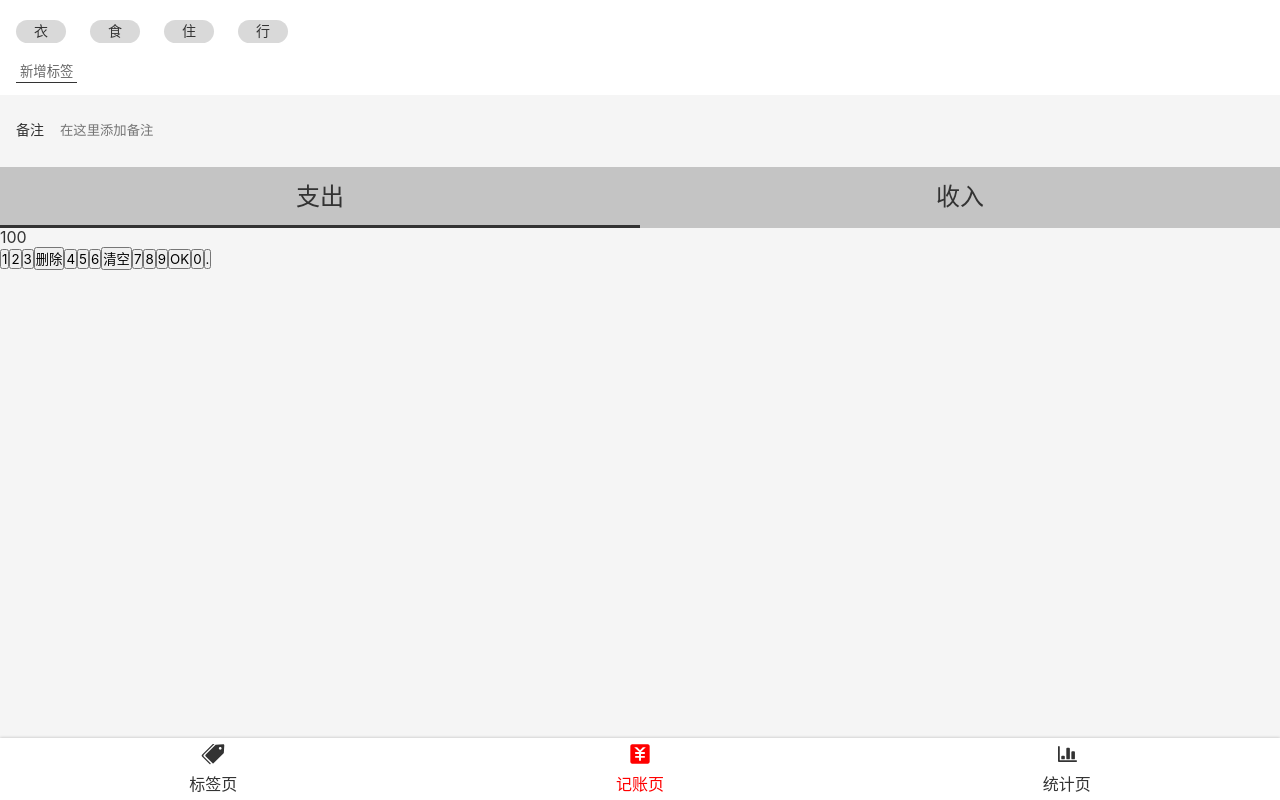
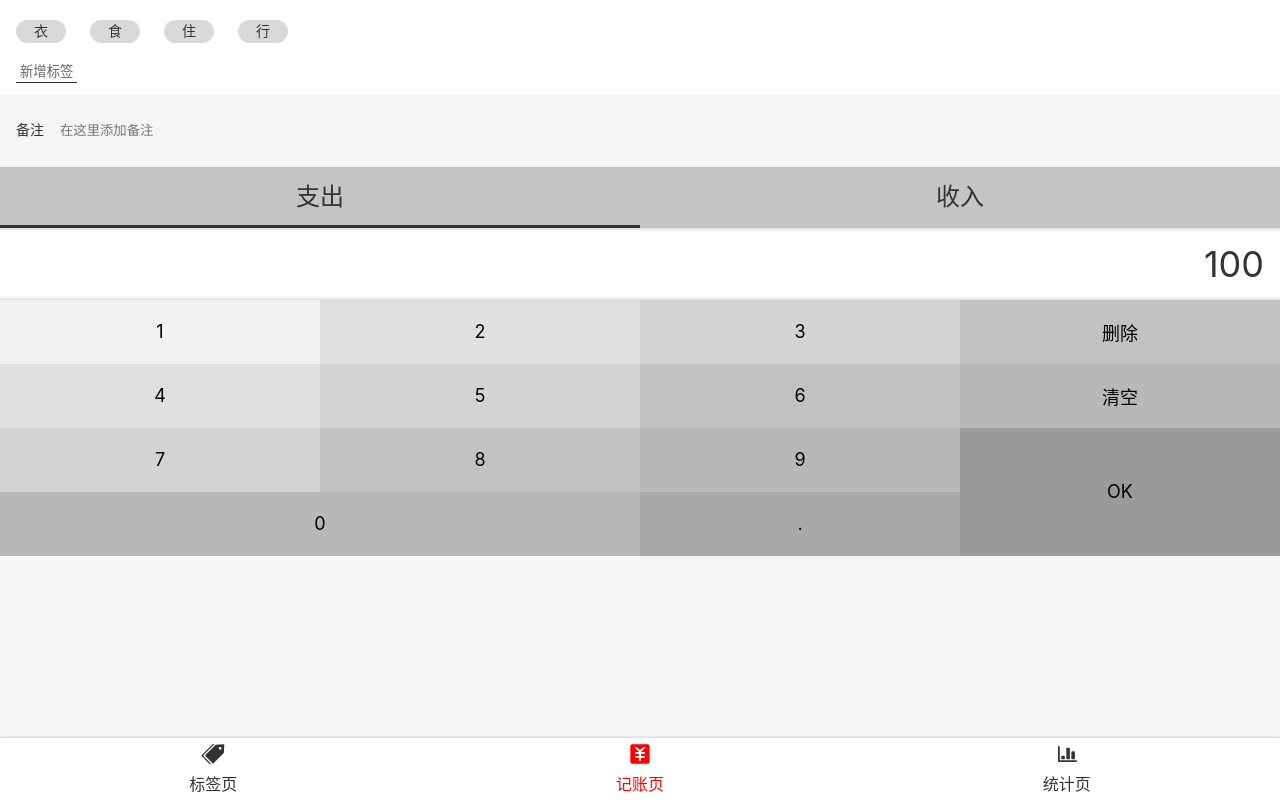
Before and after one commit to JimmeyCheung/morney-react, a React app: page /#/money in a window 1280 px wide. Built offline with nearby package versions, Linux system fonts and the light colour scheme.

Commit message:
完成Money组件数字面板UI

```diff
--- a/src/index.scss
+++ b/src/index.scss
@@ -20,3 +20,8 @@ button{
 :focus{
   outline: none;
 }
+.clearfix::after {
+  content: '';
+  display: block;
+  clear: both;
+}
--- a/src/views/Money.tsx
+++ b/src/views/Money.tsx
@@ -56,7 +56,54 @@ const CategorySection = styled.section`
         }
     }
 `;
-const NumberPadSection = styled.section``;
+const NumberPadSection = styled.section`
+    display:flex;
+    flex-direction: column;
+    > .output{
+        background:white;
+        font-size: 36px;
+        line-height: 72px;
+        text-align:right;
+        padding: 0 16px;
+        box-shadow: inset 0 -5px 5px -5px rgba(0,0,0,0.25),
+                    inset 0 5px 5px -5px rgba(0,0,0,0.25);
+    }
+    > .pad{
+        > button{
+        font-size: 18px; float: left; width: 25%; height: 64px; border: none;
+        &.ok{ height: 128px; float: right; }
+        &.zero{ width: 50%; }
+        &:nth-child(1){
+            background:#f2f2f2;
+        }
+        &:nth-child(2),
+        &:nth-child(5) {
+            background:#E0E0E0;
+        }
+        &:nth-child(3),
+        &:nth-child(6),
+        &:nth-child(9) {
+            background:#D3D3D3;
+        }
+        &:nth-child(4),
+        &:nth-child(7),
+        &:nth-child(10) {
+            background:#C1C1C1;
+        }
+        &:nth-child(8),
+        &:nth-child(11),
+        &:nth-child(13) {
+            background:#B8B8B8;
+        }
+        &:nth-child(12) {
+            background:#9A9A9A;
+        }
+        &:nth-child(14) {
+            background:#A9A9A9;
+        }
+        }
+    }
+`;
 const Money = () => {
     return (
         <div>
@@ -83,10 +130,10 @@ const Money = () => {
                     </ul>
                 </CategorySection>
                 <NumberPadSection>
-                    <div>
+                    <div className="output">
                         100
-        </div>
-                    <div>
+                    </div>
+                    <div className="pad clearfix">
                         <button>1</button>
                         <button>2</button>
                         <button>3</button>
@@ -98,9 +145,9 @@ const Money = () => {
                         <button>7</button>
                         <button>8</button>
                         <button>9</button>
-                        <button>OK</button>
-                        <button>0</button>
-                        <button>.</button>
+                        <button className="ok">OK</button>
+                        <button className="zero">0</button>
+                        <button className="dot">.</button>
                     </div>
                 </NumberPadSection>
             </Layout>
```
